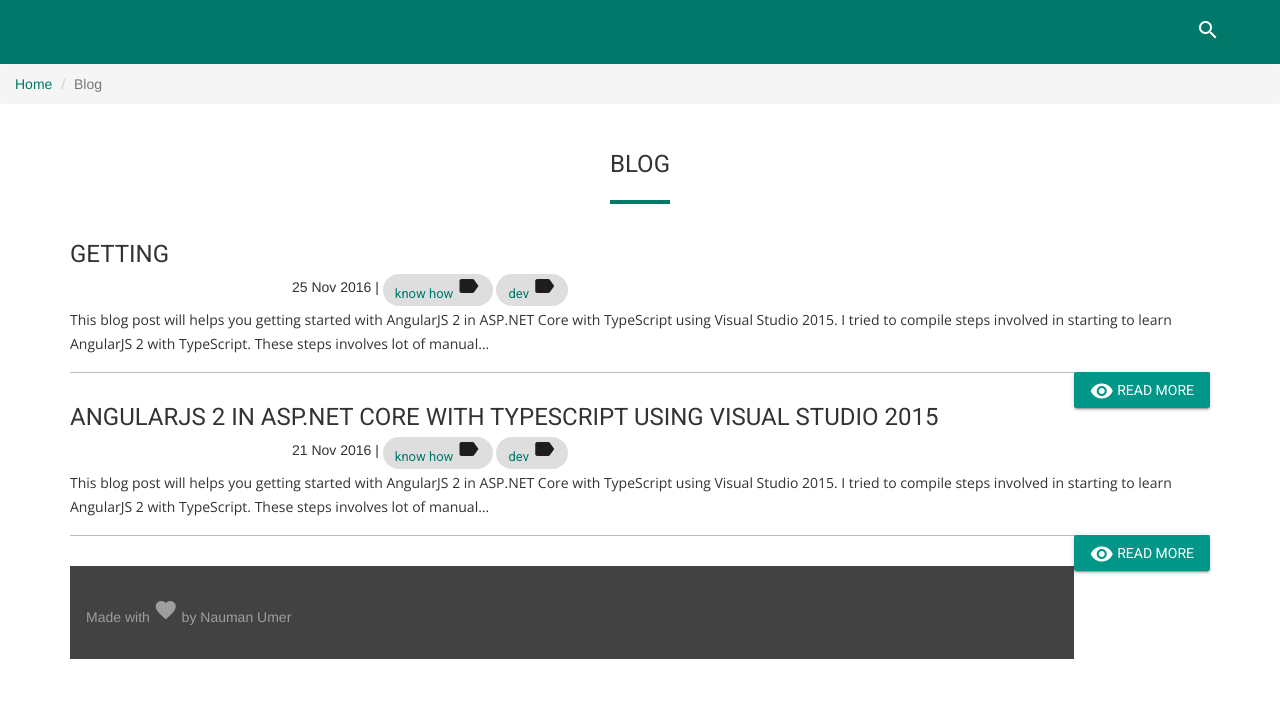
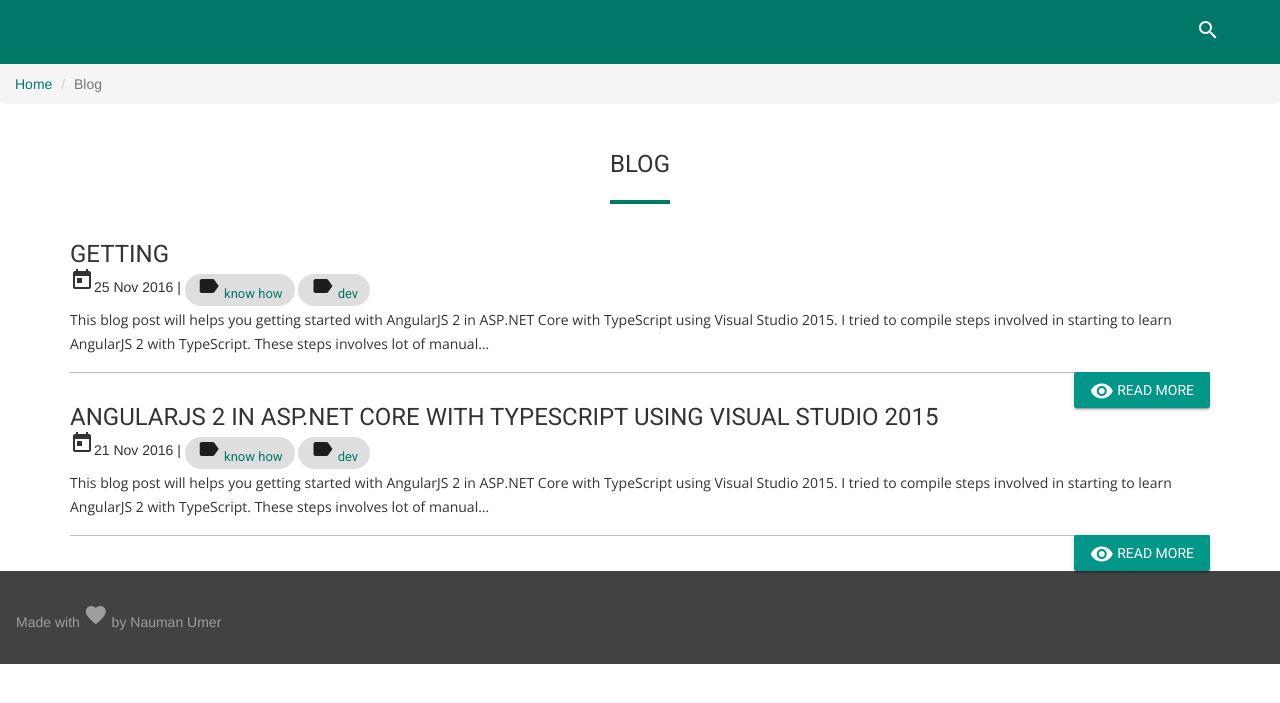
Before and after one commit to nmanumr/nmanumr.com, a Jekyll site: the page built from blog/index.html, in a window 1280 px wide. Shown: the top 703 px of the page. Built offline with Jekyll 4.4.1, drawn with Linux system fonts in a browser that asks for light colours; nearby versions of some CDN libraries; library files that are not in the unit come from our copies; the list of posts is cut into pages by our own code; comment, search, counter and statistics services are not loaded.

Commit message:
Update index.html

```diff
--- a/blog/index.html
+++ b/blog/index.html
@@ -21,14 +21,15 @@
 <div class="mdl-shadow--1dp" style="width:100%; margin:30px 0 30px 0;">
     <h2 class="mdl-card__title-text">{{ post.title }}</h2>
 
-<span class="post-date"><i class="material-icons">date range</i>{{ post.date | date_to_string }}</span>
+<span class="post-date"><i class="material-icons">today</i>{{ post.date | date_to_string }}</span>
     {% if post.tags %} |
     {% for tag in post.tags %}
     <!-- Basic Chip -->
 <span class="mdl-chip">
     <span class="mdl-chip__text">
+<i class="material-icons">label</i>
  <a href="{{ site.baseurl }}{{ site.tag_page }}#{{ tag | slugify }}" class="post-tag">{{ tag }}</a>
-    <i class="material-icons">label</i></span>
+    </span>
 </span>
    {% endfor %}
     {% endif %}
@@ -36,13 +37,12 @@
     <article>
       {{ post.excerpt | markdownify }}
     <article>
-    <div class="post-more">
 
-    </div>
     <a class="pull-right mdl-button mdl-js-button mdl-button--primary mdl-button--raised mdl-js-ripple-effect" href="{{post.url}}">
   <i class="material-icons">visibility</i> Read More
 </a>
 <div class="android-drawer-separator"></div>
+</div>
 {% endfor %}
 
 {% if paginator.total_pages > 1 %}
```
